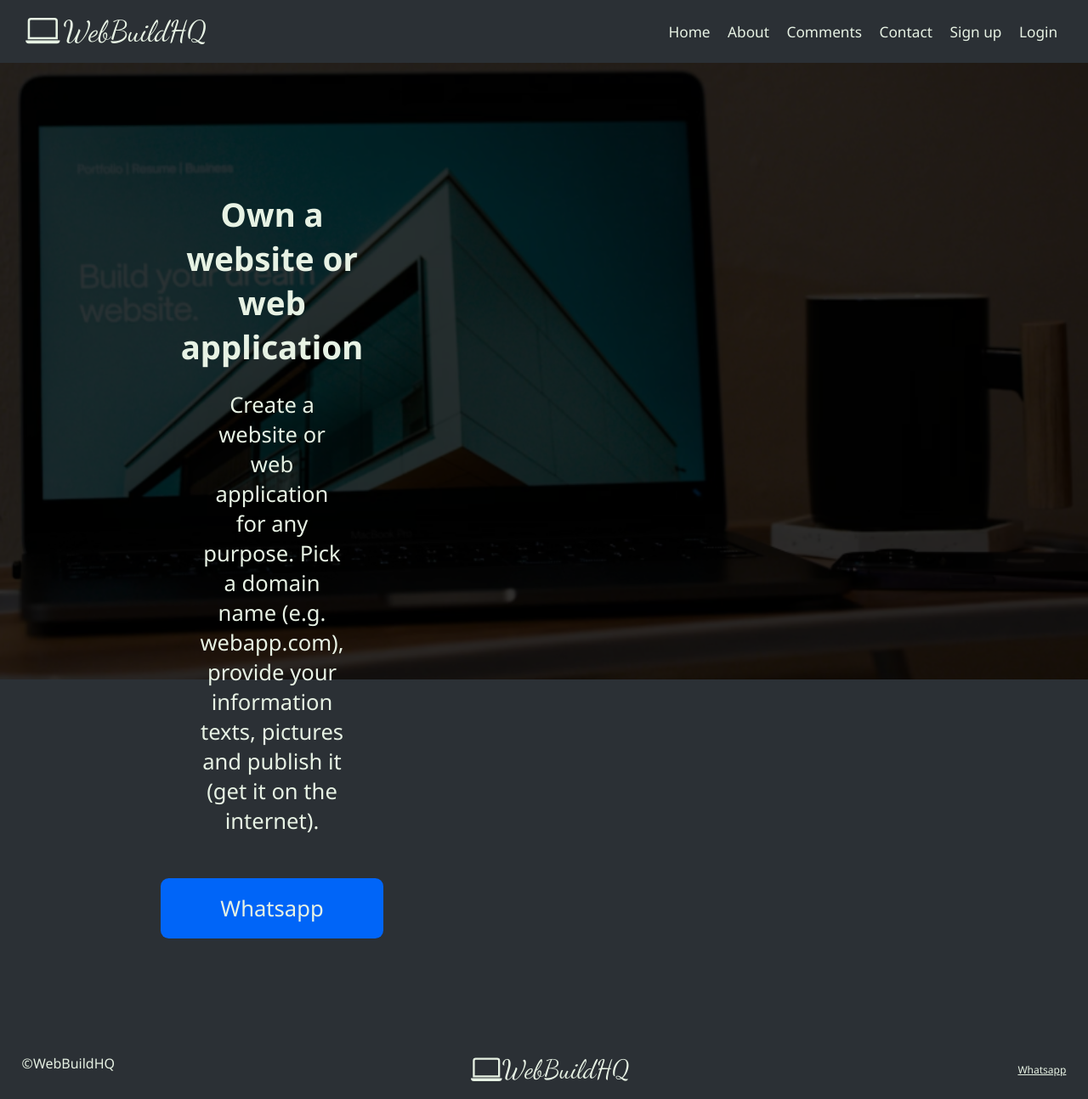
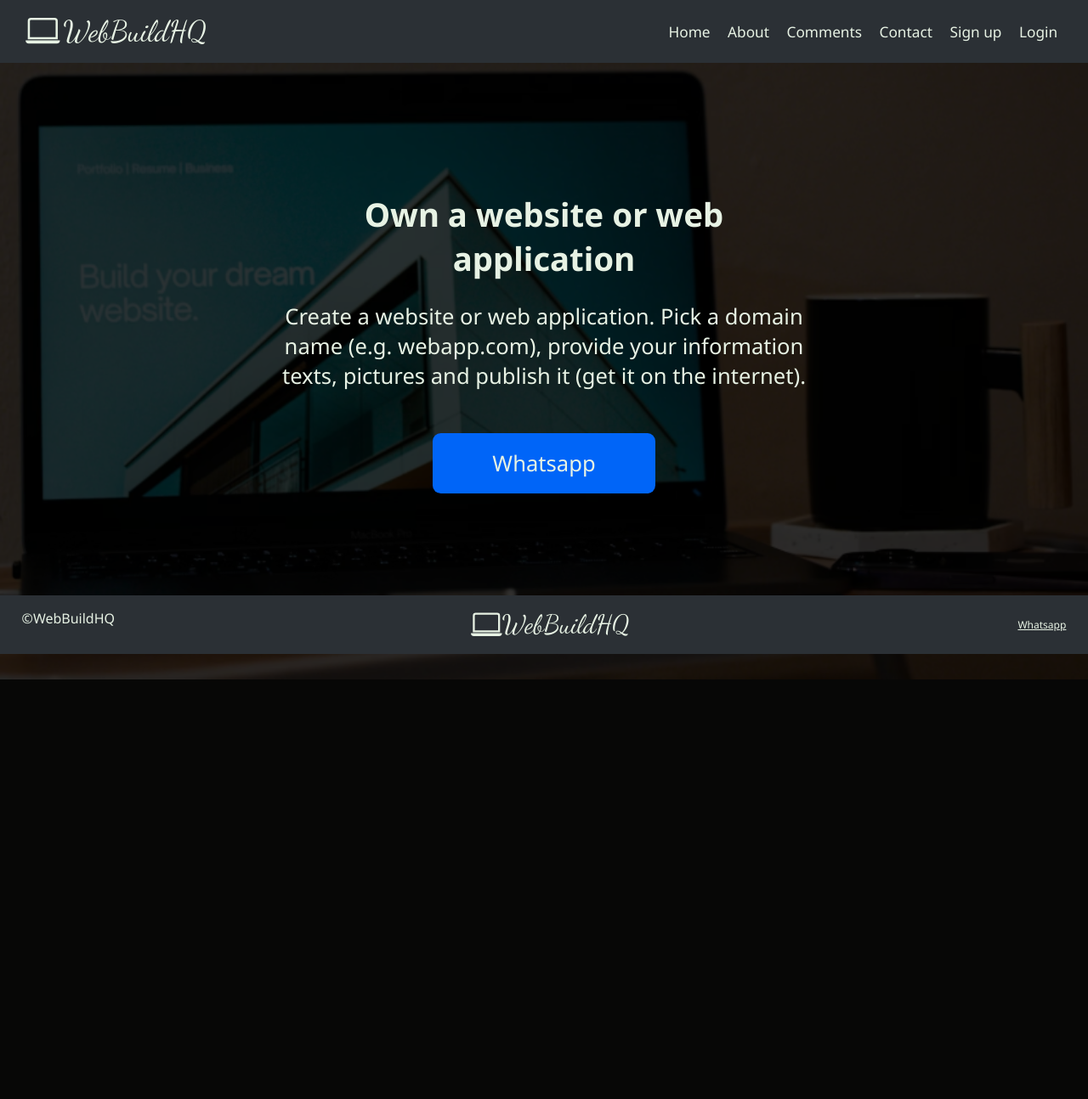
Before and after one commit to folajimiabolade/web-build-hq, a Flask app: template templates/home.html in a window 1280 px wide. Shown: the whole page at 85% size. After the commit the page ends 800 px from the top, so only its background shows below. Run offline with Flask 3, Linux system fonts and the light colour scheme; the template is opened without the code that fills it, so the values that code supplies are empty; some web fonts are replaced.

Commit message:
modified "any purpose"

```diff
--- a/static/css/style.css
+++ b/static/css/style.css
@@ -1168,6 +1168,7 @@ a[type="button"] {
         padding: 15vh 25vw;
         font-size: 2vw;
         margin-top: 0vh;
+        min-width: 50vw;
     }
 
     .hero-body {
--- a/templates/home.html
+++ b/templates/home.html
@@ -34,7 +34,7 @@
 <!--  Hero  -->
 <div class="hero-prompt">
     <h2 class="text hero-body hero-title">Own a website or web application</h2>
-    <p class="text hero-body hero-content">Create a website or web application for any purpose. Pick a
+    <p class="text hero-body hero-content">Create a website or web application. Pick a
             domain name (e.g. webapp.com), provide your information texts, pictures and publish it (get it on the internet).</p>
     <div class="hero-actions">
         <a class="text button hero-body hero-button whatsapp" type="button" href="https://wa.me/2347067681676">Whatsapp</a>
```
